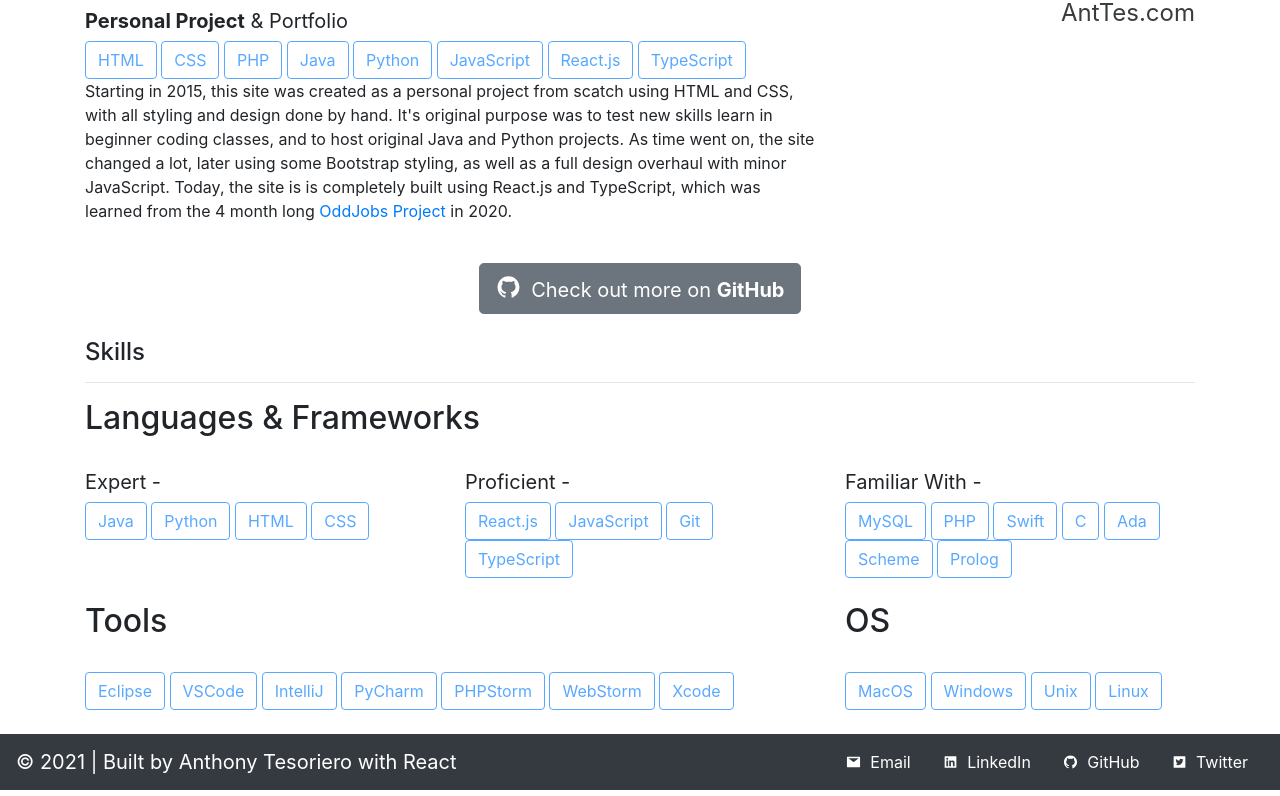
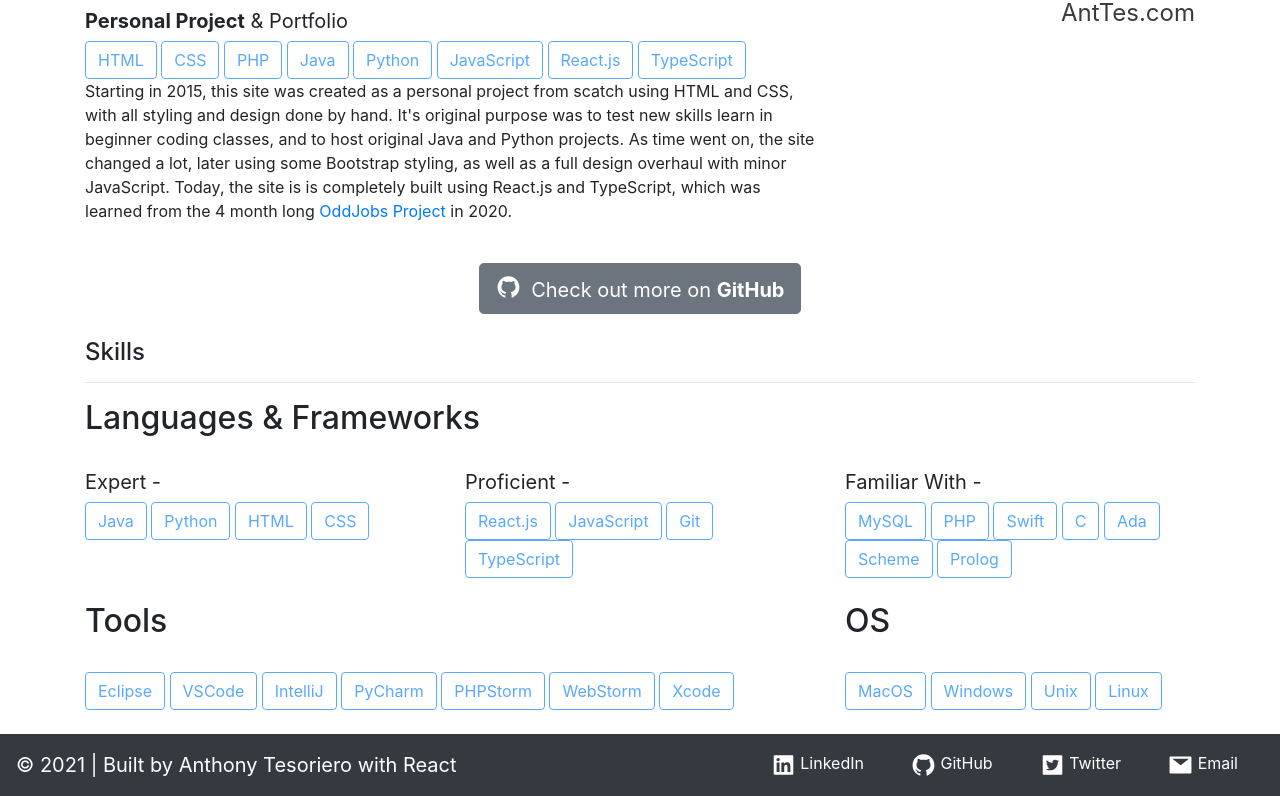
Before and after one commit to anttesoriero/AntTesReact, a React (Create React App) app in the folder AntTes/react-typescript/: page / in a window 1280 px wide. Shown: the part 3241-4037 px from the top of the page. Built offline with nearby package versions, Linux system fonts and the light colour scheme.

Commit message:
fix floating footer

```diff
--- a/AntTes/react-typescript/src/Components/Footer.tsx
+++ b/AntTes/react-typescript/src/Components/Footer.tsx
@@ -1,11 +1,20 @@
 import React, { useState } from 'react';
-import { Collapse, Navbar, NavbarToggler, NavbarBrand, Nav, NavLink, Col, Row } from 'reactstrap';
+import { Collapse, Navbar, NavbarToggler, NavLink, NavbarBrand, Nav, Col, Row } from 'reactstrap';
+// import { NavLink } from "react-router-dom";
 import { AiFillLinkedin, AiFillGithub, AiFillTwitterSquare, AiFillMail } from "react-icons/ai";
 
 const Footer = () => {
     const [isOpen, setIsOpen] = useState(false);
     const toggleNav = () => setIsOpen(!isOpen);
     let linkStyle = {color: 'white', textDecoration: 'none'}
+
+    const iconSize = "30px"
+    const footLinks = {
+        LinkedIn: ["LinkedIn", "http://linkedin.com/in/anttesoriero", <AiFillLinkedin size={iconSize} className="footIconStyle"/>],
+        GitHub: ["GitHub", "http://github.com/anttesoriero", <AiFillGithub size={iconSize} className="footIconStyle"/>],
+        Twitter: ["Twitter", "http://twitter.com/anttesoriero", <AiFillTwitterSquare size={iconSize} className="footIconStyle"/>],
+        Email: ["Email", "mailTo:anttesoriero@gmail.com", <AiFillMail size={iconSize} className="footIconStyle"/>]
+    }
 
     const isMobile = window.innerWidth < 1000;
 
@@ -17,14 +26,22 @@
                 <Nav vertical>
                     <NavbarBrand className={'brand'}>Connect with me</NavbarBrand>
                     <Row>
-                        <Col xs="auto"><NavLink style={linkStyle} href="mailTo:anttesoriero@gmail.com"><AiFillMail size="20px" className="iconStyle"/> Email</NavLink></Col>
-                        <Col xs="auto"><NavLink style={linkStyle} href="http://linkedin.com/in/anttesoriero" target="_blank"><AiFillLinkedin size="20px" className="iconStyle"/> LinkedIn</NavLink></Col>
-
-                        <Col xs="auto"><NavLink style={linkStyle} href="http://github.com/anttesoriero" target="_blank"><AiFillGithub size="20px" className="iconStyle"/> GitHub</NavLink></Col>
-                        <Col xs="auto"><NavLink style={linkStyle} href="http://twitter.com/anttesoriero" target="_blank"><AiFillTwitterSquare size="20px" className="iconStyle"/> Twitter</NavLink></Col>
+                        {/* <Col xs="auto"><NavLink style={linkStyle} to="mailTo:anttesoriero@gmail.com"><AiFillMail size="20px" className="iconStyle"/> Email</NavLink></Col>
+                        <Col xs="auto"><NavLink style={linkStyle} to="http://linkedin.com/in/anttesoriero" target="_blank"><AiFillLinkedin size="20px" className="iconStyle"/> LinkedIn</NavLink></Col>
+                        <Col xs="auto"><NavLink style={linkStyle} to="http://github.com/anttesoriero" target="_blank"><AiFillGithub size="20px" className="iconStyle"/> GitHub</NavLink></Col>
+                        <Col xs="auto"><NavLink style={linkStyle} to="http://twitter.com/anttesoriero" target="_blank"><AiFillTwitterSquare size="20px" className="iconStyle"/> Twitter</NavLink></Col> */}
 
                         {/* <Col xs="auto"><NavLink style={linkStyle} href="./contact">Contact</NavLink></Col>
                         <Col xs="auto"><NavLink style={linkStyle} href="./legal">Legal</NavLink></Col> */}
+
+                        {
+                            Object.values(footLinks).map((key, index) => (
+                                <div className="footElement">
+                                    <Col xs="auto"><NavLink style={linkStyle} to={key[1]} target="_blank">{key[2]} {key[0]}</NavLink></Col>
+                                </div>
+                            ))
+                        }
+
                     </Row>
                 </Nav>
             </Navbar>
@@ -39,12 +56,20 @@
                         <Nav navbar className="mr-auto"></Nav>
 
                         <Nav>
-                            <NavLink style={linkStyle} href="mailTo:anttesoriero@gmail.com"><AiFillMail size="20px" className="iconStyle"/> Email</NavLink>
-                            <NavLink style={linkStyle} href="http://linkedin.com/in/anttesoriero" target="_blank"><AiFillLinkedin size="20px" className="iconStyle"/> LinkedIn</NavLink>
-                            <NavLink style={linkStyle} href="http://github.com/anttesoriero" target="_blank"><AiFillGithub size="20px" className="iconStyle"/> GitHub</NavLink>
-                            <NavLink style={linkStyle} href="http://twitter.com/anttesoriero" target="_blank"><AiFillTwitterSquare size="20px" className="iconStyle"/> Twitter</NavLink>
+                            {/* <NavLink style={linkStyle} to="mailTo:anttesoriero@gmail.com"><AiFillMail size="20px" className="iconStyle"/> Email</NavLink>
+                            <NavLink style={linkStyle} to="http://linkedin.com/in/anttesoriero" target="_blank"><AiFillLinkedin size="20px" className="iconStyle"/> LinkedIn</NavLink>
+                            <NavLink style={linkStyle} to="http://github.com/anttesoriero" target="_blank"><AiFillGithub size="20px" className="iconStyle"/> GitHub</NavLink>
+                            <NavLink style={linkStyle} to="http://twitter.com/anttesoriero" target="_blank"><AiFillTwitterSquare size="20px" className="iconStyle"/> Twitter</NavLink> */}
                             {/* <NavLink style={linkStyle} href="./contact">Contact</NavLink>
                             <NavLink style={linkStyle} href="./legal">Legal</NavLink> */}
+
+                        {
+                            Object.values(footLinks).map((key, index) => (
+                                <div className="footElement">
+                                    <NavLink style={linkStyle} to={key[1]} target="_blank">{key[2]} {key[0]}</NavLink>
+                                </div>
+                            ))
+                        }
                         </Nav>
                     </Collapse>
                 </Navbar>
--- a/AntTes/react-typescript/src/Styles/Components/footer.scss
+++ b/AntTes/react-typescript/src/Styles/Components/footer.scss
@@ -6,6 +6,17 @@
     left: 0;
     width: 100%;
 } */
+
+
+// .footer {
+//     position: absolute;
+//     bottom: 0;
+//     width: 100%;
+// }
+
+.footer {
+    margin-top: auto;
+}
 
 .links {
     color: #5a5a5a;
@@ -36,3 +47,12 @@
     color: red;
     text-decoration: none;
 }
+
+.footIconStyle {
+    vertical-align: middle;
+    padding-left: 5px;
+}
+
+.footElement {
+    padding-right: 10px;
+}
--- a/AntTes/react-typescript/src/Styles/Pages/multi_page.scss
+++ b/AntTes/react-typescript/src/Styles/Pages/multi_page.scss
@@ -0,0 +1,5 @@
+.App {
+    min-height: 100vh;
+    display: flex;
+    flex-direction: column;
+}
```
